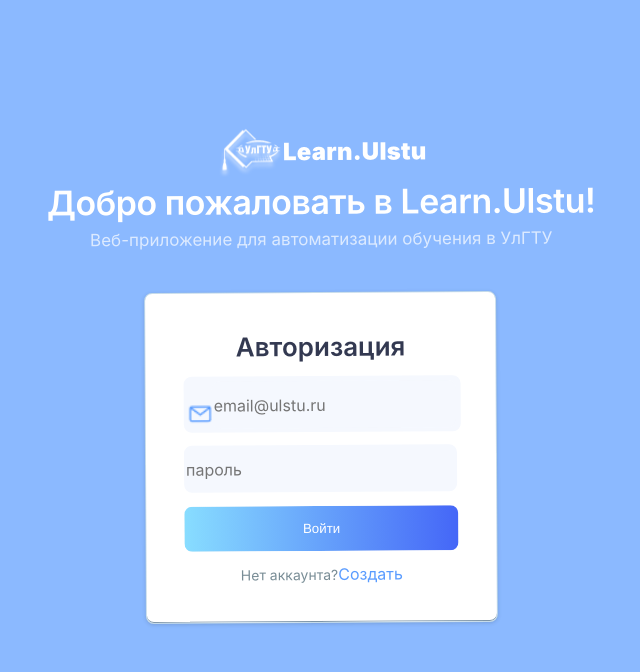
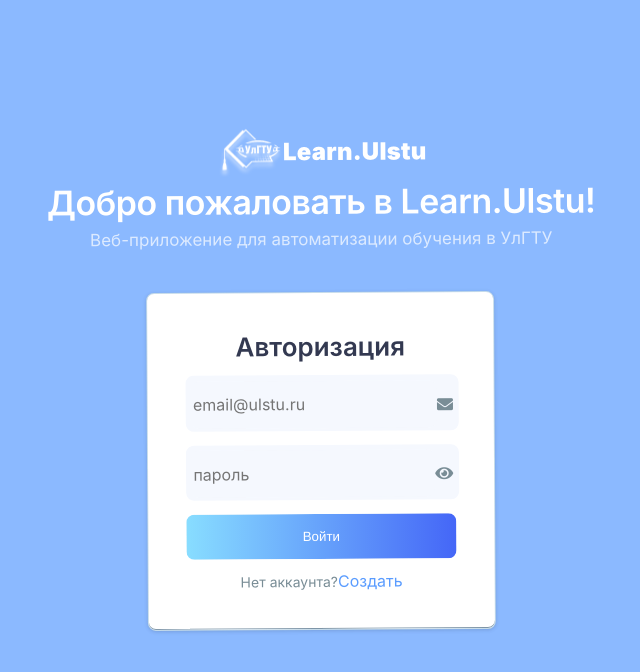
Before and after one commit to mrsaliceselezneva/web-ulstu, a React (Create React App) app: page / in a window 1280 px wide. Shown: the top 672 px of the page, without its empty margins (319-959 px from the left). Built offline with nearby package versions, Linux system fonts and the light colour scheme; grey boxes are pictures that could not be loaded.

Commit message:
выделенние поля ввода синим. скрыть/показать пароль. красивая кнопка войти

```diff
--- a/src/components/login/Athorization/Autorization.js
+++ b/src/components/login/Athorization/Autorization.js
@@ -16,6 +16,8 @@
 
   return (
       <div className='autinfication'>
+        <link rel="stylesheet" href="https://use.fontawesome.com/releases/v5.15.3/css/all.css" />
+        <link rel="stylesheet" href="path/to/font-awesome/css/font-awesome.min.css" />
         <div className='text-logo'>
           <img src={logoUlstu} alt="альтернативный текст" />
           <div>Learn.Ulstu</div>
@@ -24,17 +26,27 @@
         <div className='text-info'>Веб-приложение для автоматизации обучения в УлГТУ</div>
         <div className='login'>
           <div className='text-title'>Авторизация</div>
-            <div className='email'>
+            {/* <div className='email'>
               <img src={emailImg} alt='email' className='img'/>
               <input placeholder='email@ulstu.ru'/>
+            </div> */}
+            <div className='input-block'>
+              <input className="input" type="email" placeholder='email@ulstu.ru'/>
+              <i className='fa fa-envelope login-icon' />
             </div>
-            <input type={show?"text":"password"} placeholder='пароль'
 
-            />
-            <label onClick={passwordShow} className={show?"password_show":"password"}></label>
+            <div className='input-block'>
+              <input className="input" type={show?"text":"password"} placeholder='пароль'/>
+              <i onClick={passwordShow} className={show?'fa fa-eye-slash login-icon':'fa fa-eye login-icon'} />
+            </div>
+
             <button onClick={Clack}>Войти</button>
             <div className='text-bottom'>Нет аккаунта?<a href='#' className='href'>Создать</a></div>
         </div>
+
+        {/* <div className='question'>
+            <button className='question'></button>
+        </div> */}
       </div>
   );
 }
--- a/src/components/login/Login.scss
+++ b/src/components/login/Login.scss
@@ -61,7 +61,7 @@
     flex-direction: column;
     box-sizing: border-box;
     padding: 3%;
-    min-width: 200px;
+    min-width: 300px;
 
     /*$margin: 37%;*/
 
@@ -111,17 +111,42 @@
       height: 50%;
     }
 
-    input {
-      @include input-button(-2%);
-      @include text-style(400, 16px, 19px, #798d96);
+    .input-block {
+      @include input-button(-3%);
+      display: flex;
+      flex-direction: row;
+
       background-color: rgba(245, 248, 254);
+      border: none;
       margin-bottom: 5%;
+      padding: 2%;
+
+      .input {
+        @include input-button(-2%);
+        @include text-style(400, 16px, 19px, #798d96);
+        background-color: rgba(245, 248, 254);
+        margin-bottom: 5%;
+      }
+
+      input:focus {
+        outline: none !important;
+        border: none;
+      }
+
+      .login-icon {
+        color: #798d96;
+        cursor: pointer;
+        margin-top: 6%;
+      }
     }
 
-    input:focus {
-      @include text-style(400, 16px, 19px, #5a9cff);
-      outline: none !important;
-      border: none;
+    .input-block:hover {
+      .login-icon {
+        color: #5a9cff;
+      }
+      .input {
+        @include text-style(400, 16px, 19px, #5a9cff);
+      }
     }
 
     button {
@@ -138,23 +163,6 @@
       background-position: right center;
     }
 
-    .password_show {
-      -webkit-mask: url(https://sso-forms-prod.cdn-tinkoff.ru/client/releases/2.6.0/assets/ui/icons/tuiIconHideLarge.svg)
-        no-repeat;
-      mask: url(https://sso-forms-prod.cdn-tinkoff.ru/client/releases/2.6.0/assets/ui/icons/tuiIconHideLarge.svg)
-        no-repeat;
-    }
-
-    .password {
-      width: 100%;
-      height: 100%;
-      -webkit-mask: url(https://sso-forms-prod.cdn-tinkoff.ru/client/releases/2.6.0/assets/ui/icons/tuiIconShowLarge.svg)
-        no-repeat;
-      mask: url(https://sso-forms-prod.cdn-tinkoff.ru/client/releases/2.6.0/assets/ui/icons/tuiIconShowLarge.svg)
-        no-repeat;
-      background: #888d94;
-    }
-
     .href {
       text-decoration: none;
       @include text-style(400, 16px, 19px, #5a9cff);
@@ -163,5 +171,11 @@
     .href:hover {
       @include text-style(400, 16px, 19px, #88ddff);
     }
+
+    .question {
+      background: rgba(0, 0, 0, 0.0001);
+      box-shadow: inset 1px 1px 0px rgba(255, 255, 255, 0.200747);
+      border-radius: 100px;
+    }
   }
 }
```
